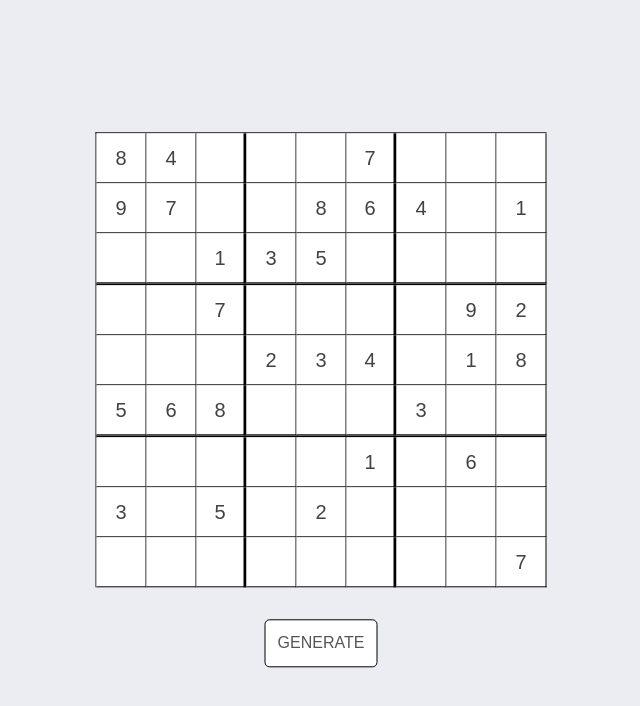
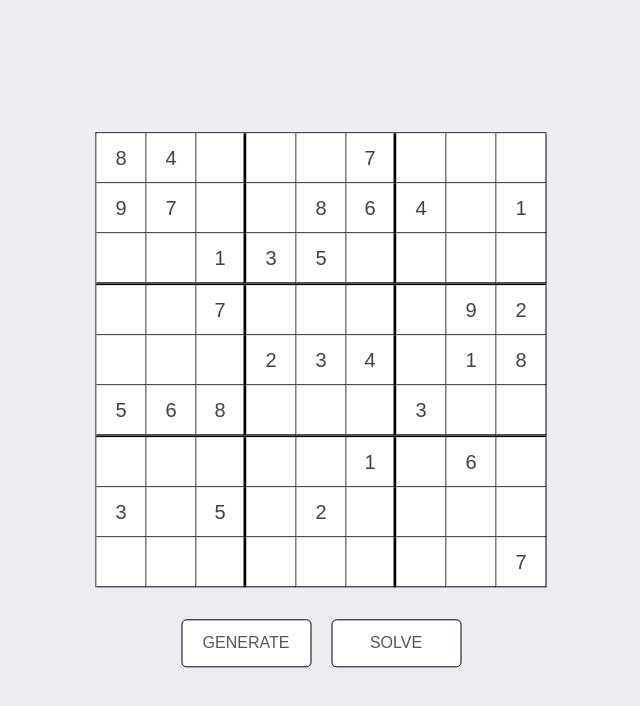
Before and after one commit to scottyrogers10/sudoku-builder-react, a React app: page / in a window 1280 px wide. Shown: the whole page, without its empty margins (319-959 px from the left). Built offline with nearby package versions, Linux system fonts and the light colour scheme.

Commit message:
Added in the backtracking algorithm to solve the puzzle... Realized that when I randomly generate a board it needs to implement the backtracking algo as well. I am currently creating some puzzles that are unsolvable.

```diff
--- a/public/index.html
+++ b/public/index.html
@@ -4,6 +4,7 @@
 <head>
   <meta charset="utf-8">
   <meta name="viewport" content="width=device-width, initial-scale=1, shrink-to-fit=no">
+  <link rel="shortcut icon" href="%PUBLIC_URL%/sudoku.ico">
   <title>Sudoku Builder</title>
   <style>
     html,
--- a/src/app/components/containers/Root/index.js
+++ b/src/app/components/containers/Root/index.js
@@ -7,10 +7,15 @@ class Root extends Component {
         super();
 
         this._generateButtonClickHandler = this._generateButtonClickHandler.bind(this);
+        this._solveButtonClickHandler = this._solveButtonClickHandler.bind(this);
     }
 
     _generateButtonClickHandler() {
         this.grid.generate();
+    }
+
+    _solveButtonClickHandler() {
+        this.grid.solve();
     }
 
     render() {
@@ -18,9 +23,15 @@ class Root extends Component {
             <div style={{ ...styles.container, ...this.props.style }}>
                 <div style={styles.centerContainer}>
                     <Grid ref={grid => (this.grid = grid)} rows={9} columns={9} />
-                    <div style={styles.generateButtonPosition}>
-                        <div style={styles.generateButton} onClick={this._generateButtonClickHandler}>
+                    <div style={styles.buttonsContainer}>
+                        <div style={styles.actionButton} onClick={this._generateButtonClickHandler}>
                             GENERATE
+                        </div>
+
+                        <div
+                            style={{ ...styles.actionButton, ...styles.solveButton }}
+                            onClick={this._solveButtonClickHandler}>
+                            SOLVE
                         </div>
                     </div>
                 </div>
--- a/src/app/components/containers/Root/styles.js
+++ b/src/app/components/containers/Root/styles.js
@@ -5,11 +5,12 @@ export default {
         top: "50%",
         transform: "translate(-50%, -50%)"
     },
-    generateButtonPosition: {
+    buttonsContainer: {
         textAlign: "center",
         marginTop: "32px"
     },
-    generateButton: {
+    actionButton: {
+        width: "130px",
         border: "1px solid #000",
         borderRadius: "5px",
         cursor: "pointer",
@@ -18,5 +19,8 @@ export default {
         backgroundColor: "#fff",
         fontSize: "16px",
         userSelect: "none"
+    },
+    solveButton: {
+        marginLeft: "20px"
     }
 };
--- a/src/app/components/shared/Grid/Row/index.js
+++ b/src/app/components/shared/Grid/Row/index.js
@@ -4,12 +4,16 @@ import styles from "./styles";
 
 const Row = props => {
     const renderBoxes = row => {
-        return row.map((digit, index) => {
-            const value = digit !== 0 ? digit : "";
-            const subGridBorder = index === 2 || index === 5 ? { borderRight: "3px solid #000" } : {};
+        if (row) {
+            return row.map((digit, index) => {
+                const value = digit !== 0 ? digit : "";
+                const subGridBorder = index === 2 || index === 5 ? { borderRight: "3px solid #000" } : {};
 
-            return <Box style={{ ...styles.box, ...subGridBorder }} key={`BOX_${index}`} value={value} />;
-        });
+                return <Box style={{ ...styles.box, ...subGridBorder }} key={`BOX_${index}`} value={value} />;
+            });
+        } else {
+            return null;
+        }
     };
 
     return <div style={{ ...styles.container, ...props.style }}>{renderBoxes(props.data)}</div>;
--- a/src/app/components/shared/Grid/index.js
+++ b/src/app/components/shared/Grid/index.js
@@ -42,6 +42,25 @@ class Grid extends Component {
         }
 
         return emptyGrid;
+    }
+
+    _getNextUnassignedLocation(grid) {
+        const unassignedLocation = [];
+
+        for (let i = 0; i < this.props.rows; i++) {
+            if (unassignedLocation.length === 0) {
+                for (let j = 0; j < this.props.columns; j++) {
+                    if (this._isSlotEmpty(grid, [i, j])) {
+                        unassignedLocation.push(i, j);
+                        break;
+                    }
+                }
+            } else {
+                break;
+            }
+        }
+
+        return unassignedLocation;
     }
 
     _getPopulatedGrid(grid, remainingSlotsToFill) {
@@ -130,6 +149,31 @@ class Grid extends Component {
         });
     }
 
+    solve(grid = this.state.grid) {
+        const location = this._getNextUnassignedLocation(grid);
+
+        if (location.length !== 0) {
+            for (let i = 1; i <= 9; i++) {
+                if (this._isFilledSlotValid(grid, location, i)) {
+                    grid[location[0]][location[1]] = i;
+
+                    if (this.solve(grid)) {
+                        return true;
+                    } else {
+                        grid[location[0]][location[1]] = 0;
+                    }
+                }
+            }
+
+            return false;
+        } else {
+            this.setState({
+                grid
+            });
+            return true;
+        }
+    }
+
     componentWillMount() {
         this.generate();
     }
```
Also changed, not shown: public/sudoku.ico (added).
